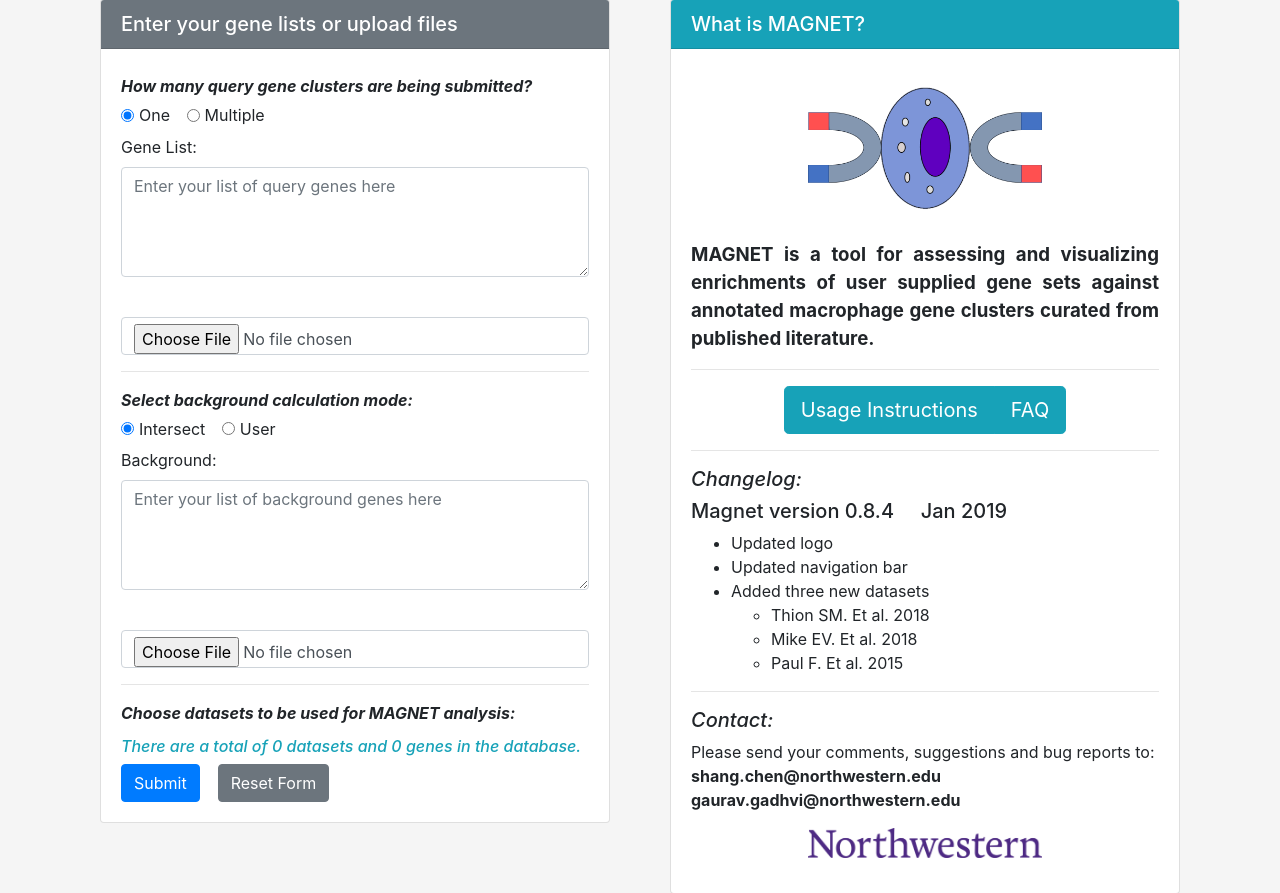
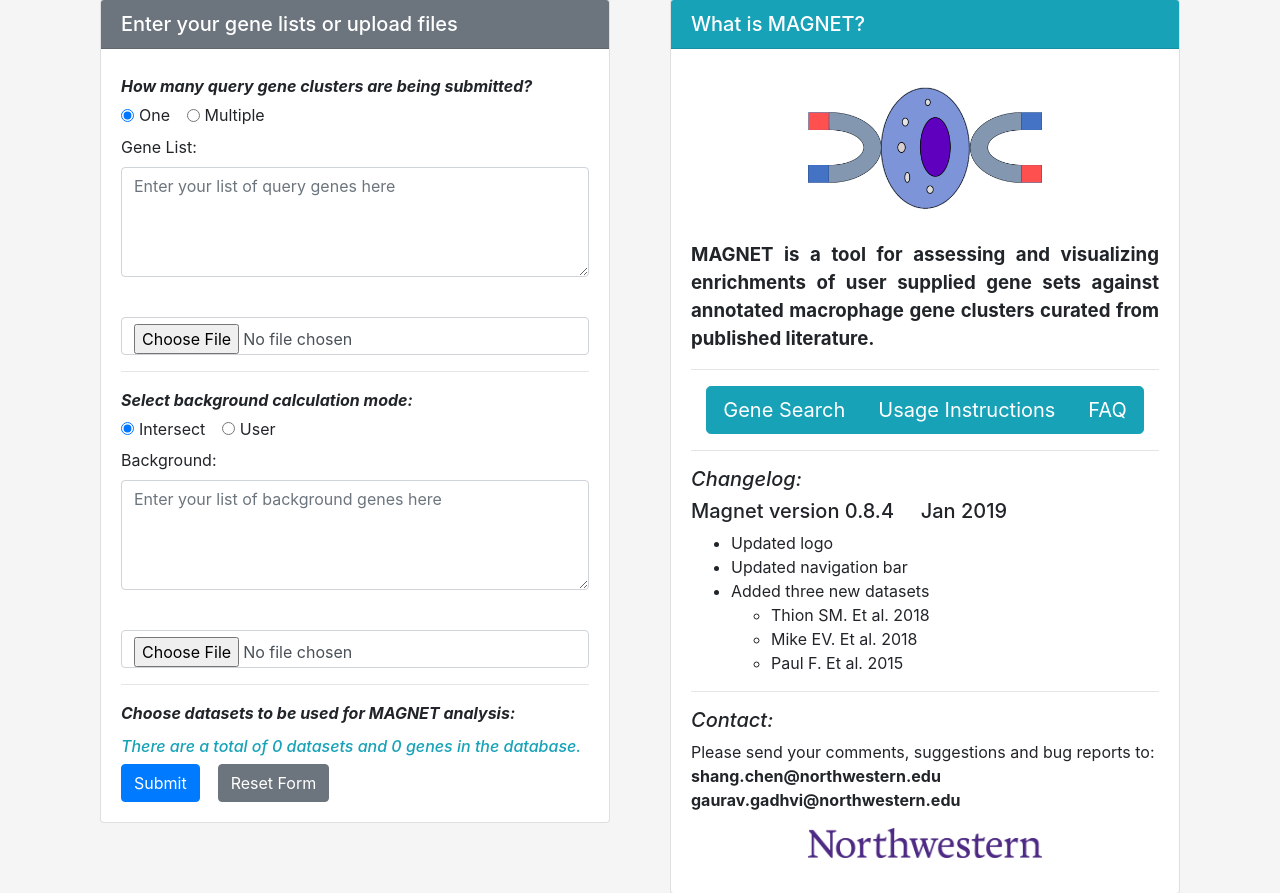
Before and after one commit to WinterLabNU/MAGNET, a Django app: page /magnet/ in a window 1280 px wide. Shown: the part 131-1024 px from the top of the page. Run offline with Django 3.2, Linux system fonts and the light colour scheme; data that the repository does not hold is empty; parts of the project's set-up code (start-up, migrations or seed data) failed here and were passed over; some libraries are stand-ins or nearby versions.

Commit message:
update index.html

```diff
--- a/magnet_v030/templates/magnet_v030/index.html
+++ b/magnet_v030/templates/magnet_v030/index.html
@@ -174,6 +174,7 @@
 
 <div class="wrapper text-center">
     <div class="btn-group btn-group-lg">
+    <a href="/magnet/search" class="btn btn-info">Gene Search</a>
     <a href="/magnet/documentation/?page=usage" class="btn btn-info" target="_blank">Usage Instructions</a>
     <a href="/magnet/documentation/?page=faq" class="btn btn-info" target="_blank">FAQ</a>
     </div>
```
